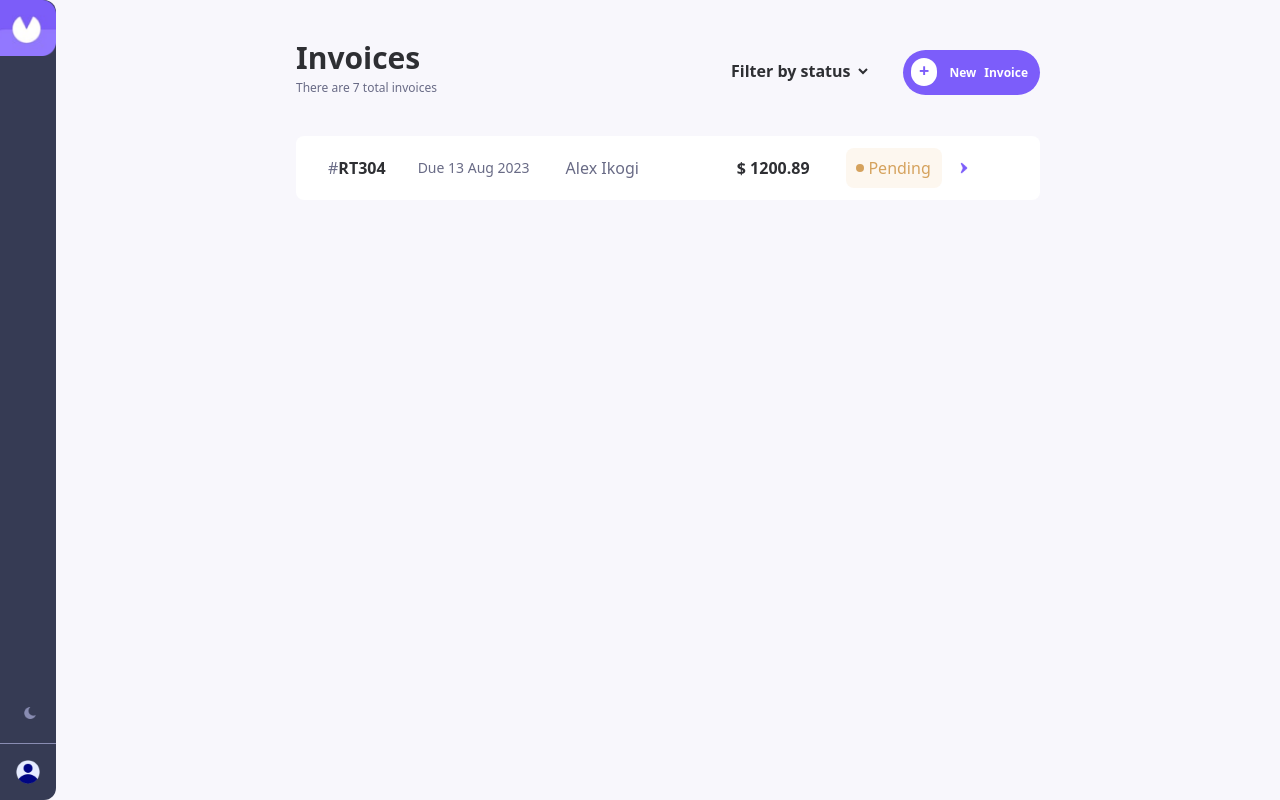
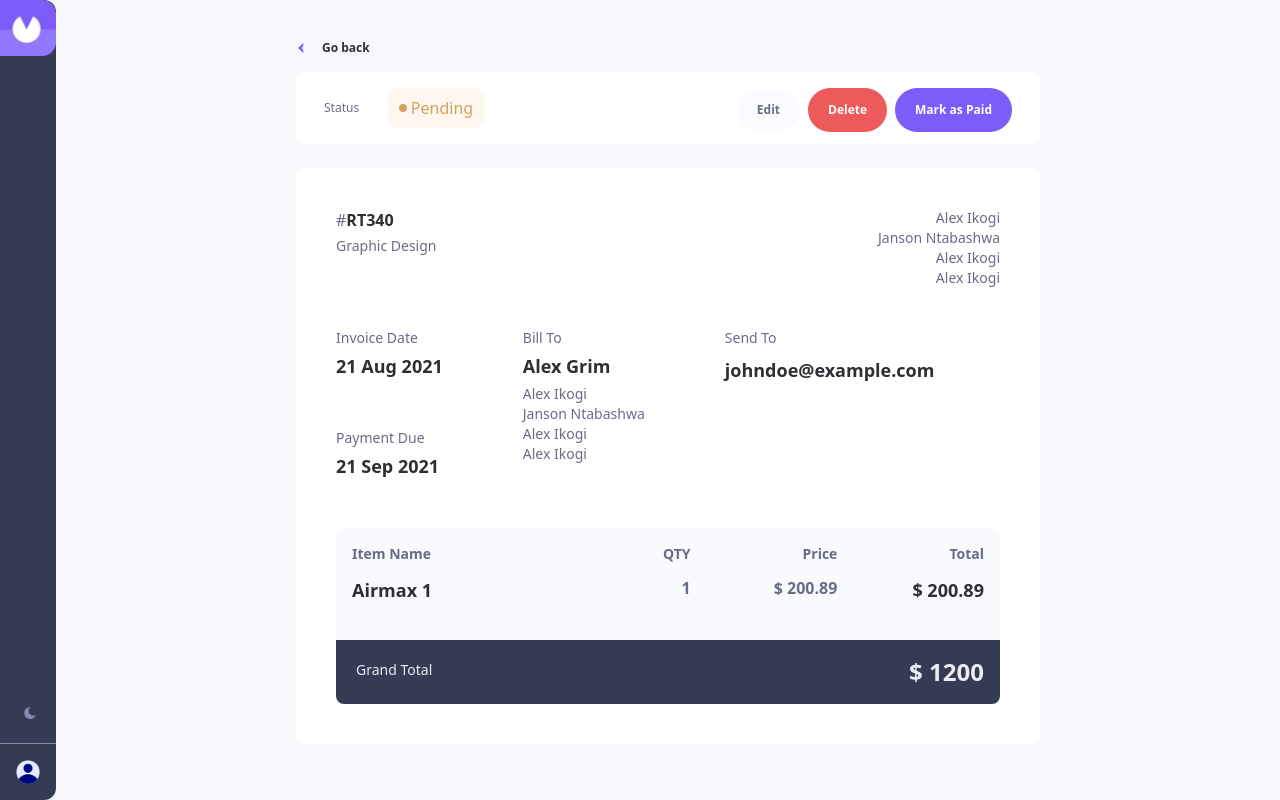
Before and after one commit to hervebutera/react-invoice-app, a React (Create React App) app: page / in a window 1280 px wide. Built offline with nearby package versions, Linux system fonts and the light colour scheme.

Commit message:
feat: add invoice details page

```diff
--- a/src/App.js
+++ b/src/App.js
@@ -1,12 +1,14 @@
 import NavBar from "./Components/NavBar";
-import InvoicesPage from "./Pages/InvoicesPage";
+// import InvoicesPage from "./Pages/InvoicesPage";
 import AppLayout from "./Layouts/AppLayout";
+import InvoiceDetailsPage from "./Pages/InvoiceDetailsPage";
 
 const App = () => {
   return (
     <AppLayout>
       <NavBar />
-      <InvoicesPage />
+      {/* <InvoicesPage /> */}
+      <InvoiceDetailsPage />
     </AppLayout>
   );
 };
--- /dev/null
+++ b/src/Components/CRUDbuttonsCard.js
@@ -0,0 +1,32 @@
+import Button from "./Button";
+
+const CRUDbuttonsCard = (props) => {
+  return (
+    <div className={props.styles}>
+      <div className=" flex flex-row space-x-2 justify-center">
+        <Button
+          styles={` bg-editBtn_light_background dark:bg-editBtn_dark_background text-grey_font
+            dark:text-lightGrey_font font-semibold px-5 py-3 self-center`}
+        >
+          Edit
+        </Button>
+        <Button
+          styles={
+            " bg-deleteBtn_background text-white text-sm font-bold px-5 py-3.5 self-center"
+          }
+        >
+          Delete
+        </Button>
+        <Button
+          styles={
+            " bg-purpleMainColor text-white text-sm font-bold px-5 py-3.5 self-center"
+          }
+        >
+          Mark as Paid
+        </Button>
+      </div>
+    </div>
+  );
+};
+
+export default CRUDbuttonsCard;
--- /dev/null
+++ b/src/Components/InvoiceAmountInfo.js
@@ -0,0 +1,49 @@
+const InvoiceAmountInfo = () => {
+  return (
+    <div className="bg-invoiceAmount_light_background dark:bg-invoiceAmount_dark_background rounded-lg w-full space-y-6">
+      <div className=" flex flex-col space-y-3 p-4">
+        <div className="hidden md:block text-sm font-semibold text-grey_font dark:text-lightGrey_font">
+          <div className="float-left">Item Name</div>
+          <div className="float-right flex flex-row space-x-28">
+            <span>QTY</span>
+            <span>Price</span>
+            <span>Total</span>
+          </div>
+        </div>
+        {/*code snippet for on item record */}
+
+        <div className="flex flex-col flex-wrap h-6 content-between font-bold">
+          <div className="float-left flex flex-col md:w-48">
+            <span className="text-darkishBlue_font dark:text-darkWhite_font text-lg">
+              {"Airmax 1"}
+            </span>
+            <span className="text-grey_font dark:text-lightGrey_font text-xs md:hidden">{`${1}x ${"$"} ${200.89}`}</span>
+          </div>
+          <div className="hidden  md:block w-20 ">
+            <span className="float-right text-grey_font dark:text-lightGrey_font text-base">
+              {1}
+            </span>
+          </div>
+          <div className="hidden   md:block w-20 ">
+            <span className="float-right text-grey_font dark:text-lightGrey_font text-base">{`${"$"} ${200.89}`}</span>
+          </div>
+          <div className="mt-3 w-20 md:mt-0 ">
+            <span className="float-right text-darkishBlue_font dark:text-darkWhite_font text-lg">{`${"$"} ${200.89}`}</span>
+          </div>
+        </div>
+
+        {/*code snippet for on item record */}
+      </div>
+      <div className="bg-sideBar_light_background dark:bg-body_dark_background text-darkWhite_font h-[4rem] rounded-b-lg  p-4">
+        <div className="float-left text-xs p-2 md:p-1 md:text-sm">
+          Grand Total
+        </div>
+        <div className="float-right text-lg p-1 font-bold md:p-0 md:text-2xl">
+          {"$ 1200"}
+        </div>
+      </div>
+    </div>
+  );
+};
+
+export default InvoiceAmountInfo;
--- /dev/null
+++ b/src/Components/InvoiceDetailsCard.js
@@ -0,0 +1,16 @@
+import InvoiceIdInfo from "./InvoiceIdInfo";
+import InvoiceAmountInfo from "./InvoiceAmountInfo";
+
+const InvoiceDetailsCard = () => {
+  return (
+    <div
+      className="bg-invoiceItem_light_background dark:bg-invoiceItem_dark_background
+            rounded-lg space-y-12 p-5 mt-6 mb-9 md:p-10"
+    >
+      <InvoiceIdInfo />
+      <InvoiceAmountInfo />
+    </div>
+  );
+};
+
+export default InvoiceDetailsCard;
--- /dev/null
+++ b/src/Components/InvoiceDetailsHeader.js
@@ -0,0 +1,35 @@
+import StatusLabel from "./StatusLabel";
+import CRUDbuttonsCard from "./CRUDbuttonsCard";
+import Button from "./Button";
+import ArrowHead from "../Assets/imgs/arrowhead.png";
+
+const InvoiceDetailsHeader = () => {
+  return (
+    <>
+      <Button styles=" mt-10 mb-4 pl-0 text-darkishBlue_font dark:text-darkWhite_font font-bold flex flex-row ">
+        <img
+          src={ArrowHead}
+          className="w-2.5 h-2.5 rotate-180 self-center mr-4"
+        />
+        Go back
+      </Button>
+      <div
+        className="bg-invoiceItem_light_background dark:bg-invoiceItem_dark_background h-[5rem]
+            rounded-lg py-5 px-7 md:h-[4.5rem] md:py-4"
+      >
+        <div className="w-full md:w-40 md:float-left">
+          <span className="float-left mt-3 text-xs text-grey_font dark:text-lightGrey_font ">
+            Status
+          </span>
+          <StatusLabel
+            labelName="Pending"
+            styles={"float-right mt-0 md:ml-5"}
+          />
+        </div>
+        <CRUDbuttonsCard styles={"hidden md:block md:float-right"} />
+      </div>
+    </>
+  );
+};
+
+export default InvoiceDetailsHeader;
--- /dev/null
+++ b/src/Components/InvoiceIdInfo.js
@@ -0,0 +1,83 @@
+const InvoiceIdInfo = () => {
+  return (
+    <div className="flex flex-col space-y-6">
+      <div
+        className=" flex flex-col h-[10rem] space-y-5 md:h-[6rem]
+          md:space-y-0 md:content-between md:flex-wrap"
+      >
+        <div className="flex flex-col space-y-1">
+          <div>
+            <span className="text-grey_font text-xs md:text-base">#</span>
+            <span
+              className="text-darkishBlue_font dark:text-darkWhite_font
+                text-sm font-bold md:text-base"
+            >
+              {"RT340"}
+            </span>
+          </div>
+          <span className="text-xs text-grey_font dark:text-lightGrey_font md:text-sm ">
+            {"Graphic Design"}
+          </span>
+        </div>
+        <div
+          className="flex flex-col text-sm text-grey_font dark:text-lightGrey_font
+             md:items-end "
+        >
+          <span>{"Alex Ikogi"}</span>
+          <span>{"Janson Ntabashwa"}</span>
+          <span>{"Alex Ikogi"}</span>
+          <span>{"Alex Ikogi"}</span>
+        </div>
+      </div>
+      <div className="flex flex-col space-y-8 md:flex-row md:space-y-0 md:space-x-20">
+        <div
+          className="flex flex-col space-y-8 min-[360px]:flex-row min-[360px]:space-y-0
+            min-[360px]:space-x-16 min-[768px]:space-x-20"
+        >
+          <div className="flex flex-col space-y-12">
+            <div className="flex flex-col space-y-1">
+              <span className="text-grey_font dark:text-lightGrey_font text-sm">
+                Invoice Date
+              </span>
+              <span className="text-darkishBlue_font dark:text-darkWhite_font text-base font-bold md:text-lg">
+                {"21 Aug 2021"}
+              </span>
+            </div>
+            <div className="flex flex-col space-y-1">
+              <span className="text-grey_font dark:text-lightGrey_font text-sm">
+                Payment Due
+              </span>
+              <span className="text-darkishBlue_font dark:text-darkWhite_font text-base font-bold md:text-lg">
+                {"21 Sep 2021"}
+              </span>
+            </div>
+          </div>
+          <div className="flex flex-col space-y-1">
+            <span className="text-grey_font dark:text-lightGrey_font  text-sm">
+              Bill To
+            </span>
+            <span className="text-darkishBlue_font dark:text-darkWhite_font text-base font-bold md:text-lg">
+              {"Alex Grim"}
+            </span>
+            <div className="flex flex-col text-sm text-grey_font dark:text-lightGrey_font ">
+              <span>{"Alex Ikogi"}</span>
+              <span>{"Janson Ntabashwa"}</span>
+              <span>{"Alex Ikogi"}</span>
+              <span>{"Alex Ikogi"}</span>
+            </div>
+          </div>
+        </div>
+        <div className="flex flex-col space-y-2">
+          <span className="text-grey_font dark:text-lightGrey_font text-sm">
+            Send To
+          </span>
+          <span className="text-darkishBlue_font dark:text-darkWhite_font text-base font-bold md:text-lg">
+            {"johndoe@example.com"}
+          </span>
+        </div>
+      </div>
+    </div>
+  );
+};
+
+export default InvoiceIdInfo;
--- /dev/null
+++ b/src/Pages/InvoiceDetailsPage.js
@@ -0,0 +1,22 @@
+import HomePageLayout from "../Layouts/HomePageLayout";
+import CRUDbuttonsCard from "../Components/CRUDbuttonsCard";
+import InvoiceDetailsCard from "../Components/InvoiceDetailsCard";
+import InvoiceDetailsHeader from "../Components/InvoiceDetailsHeader";
+
+const InvoiceDetailsPage = () => {
+  return (
+    <>
+      <HomePageLayout>
+        <InvoiceDetailsHeader />
+        <InvoiceDetailsCard />
+      </HomePageLayout>
+      <CRUDbuttonsCard
+        styles={
+          " bg-invoiceItem_light_background dark:bg-invoiceItem_dark_background w-full py-4 md:hidden"
+        }
+      />
+    </>
+  );
+};
+
+export default InvoiceDetailsPage;
```
